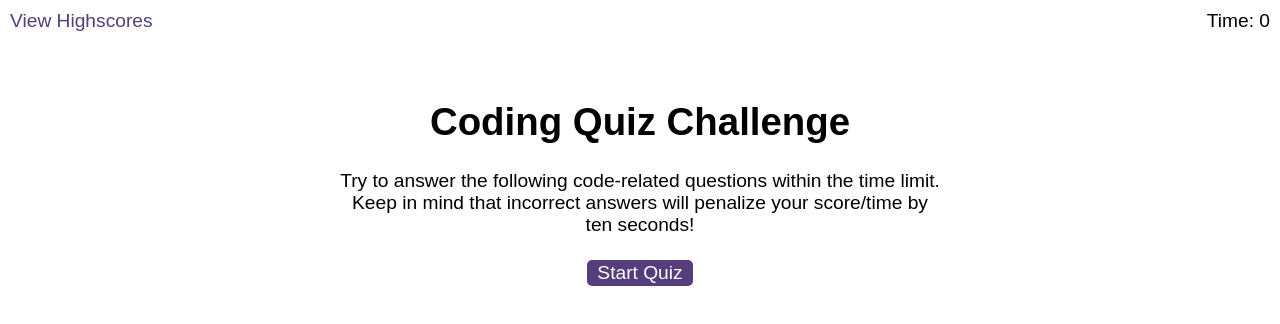
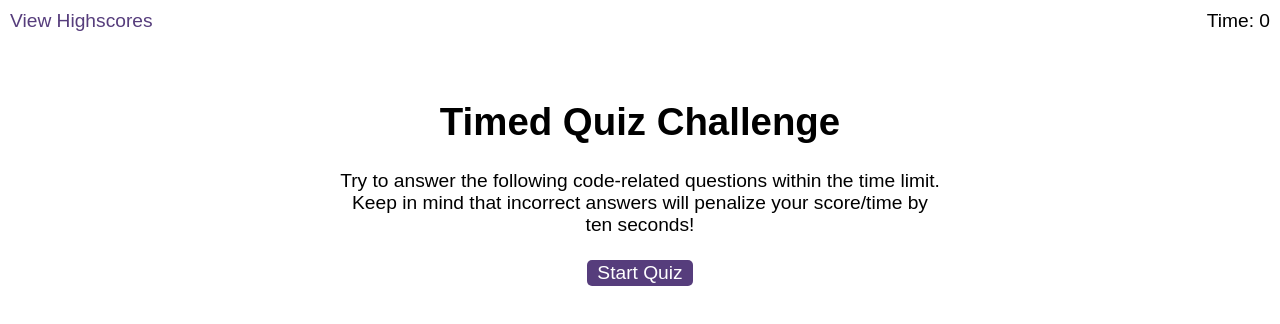
Before and after one commit to aramedis/timed-quiz, a plain HTML site: page index.html in a window 1280 px wide. Drawn offline with Linux system fonts and the light colour scheme.

Commit message:
update readme

```diff
--- a/index.html
+++ b/index.html
@@ -16,7 +16,7 @@
 
     <div class="wrapper">
       <div id="start-screen" class="start">
-        <h1>Coding Quiz Challenge</h1>
+        <h1>Timed Quiz Challenge</h1>
         <p>
           Try to answer the following code-related questions within the time
           limit. Keep in mind that incorrect answers will penalize your
```
Also changed, not shown: assets/screenshot.png (added), 1 other file.
